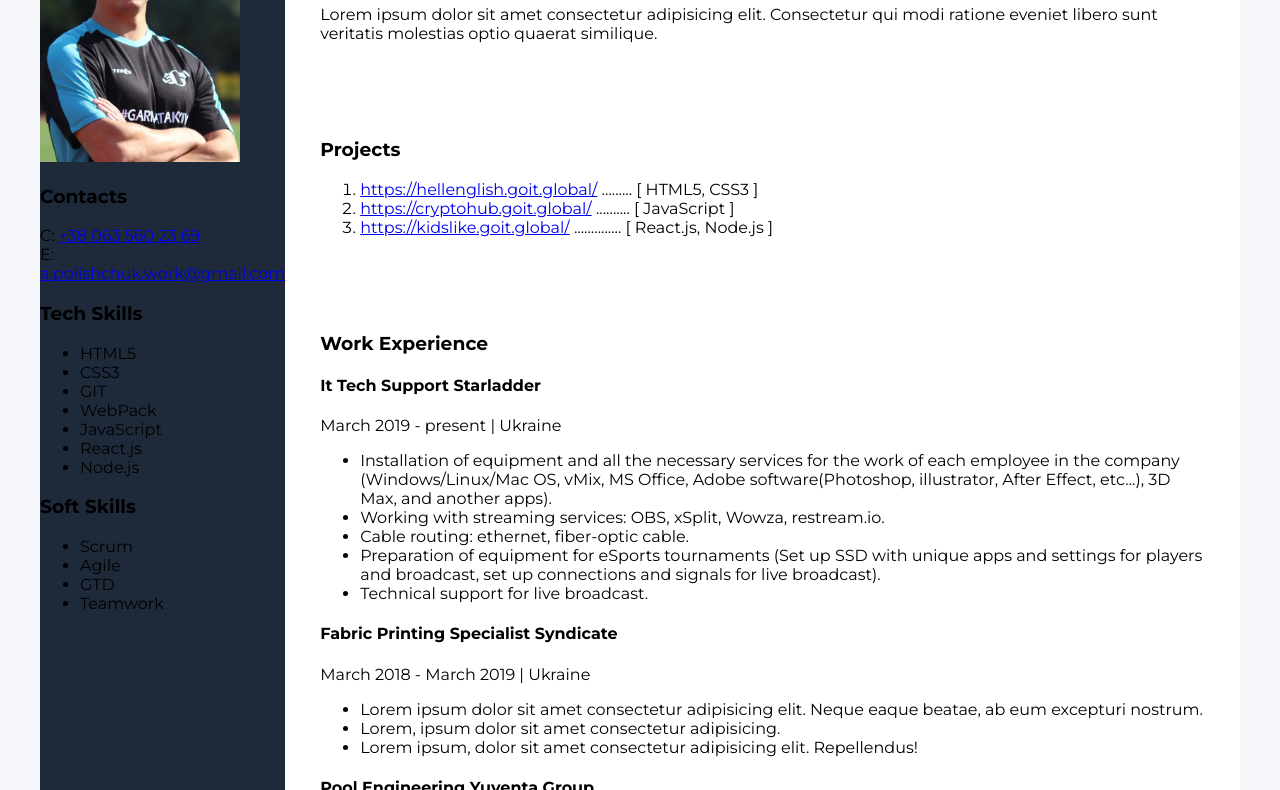
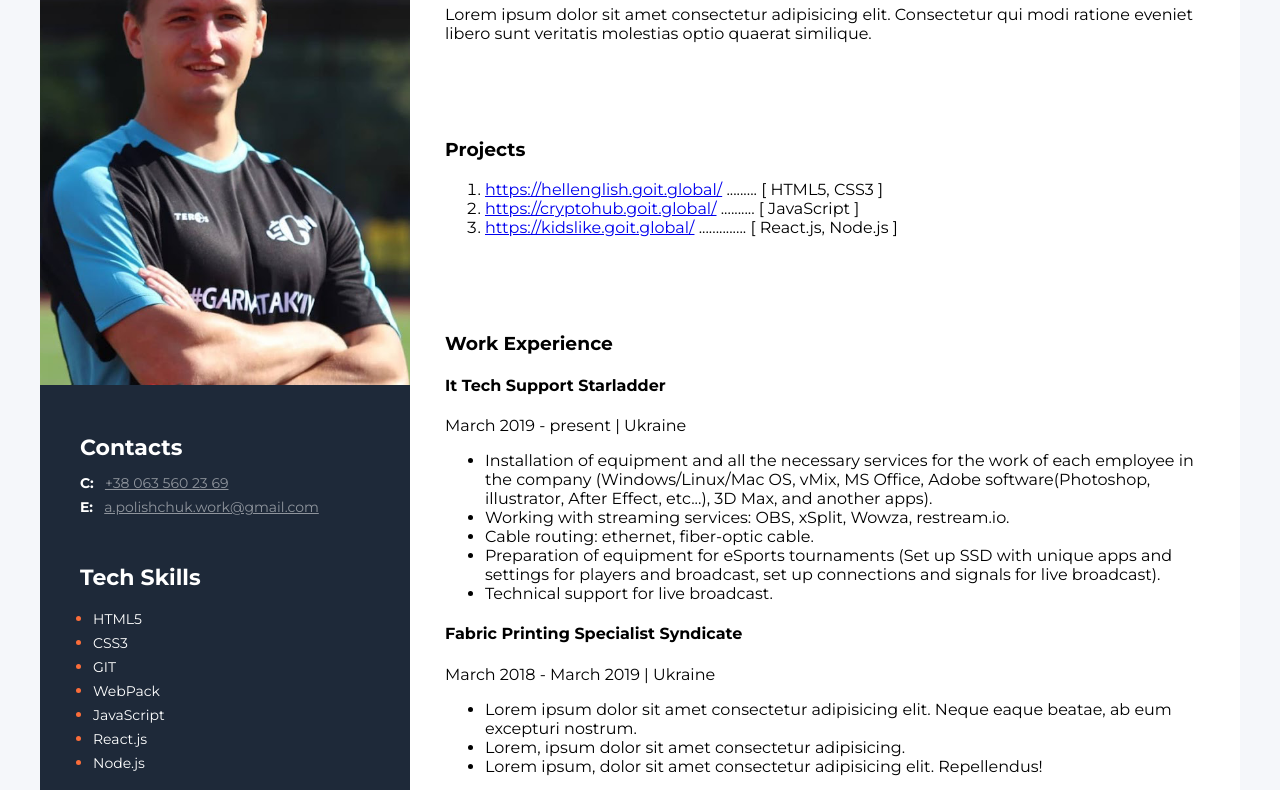
Before and after one commit to stunnerboyone/Resume, a plain HTML site: page Index.html in a window 1280 px wide. Shown: the part 181-971 px from the top of the page. Drawn offline with Linux system fonts and the light colour scheme.

Commit message:
26.12.2021...2

```diff
--- a/Index.html
+++ b/Index.html
@@ -104,43 +104,43 @@
 
         <!-- Sidebar -->
         <aside class="sidebar-section">
-            <img src="img/Photo.png" class="avatar" width="200px" alt="Avatar">
+            <img src="img/Photo.png" class="avatar" width="370px" alt="Avatar">
 
             <!--Contacts-->
-            <div>
-                <h3>Contacts</h3>
+            <div class="sidebar-info-blocks">
+                <h3 class="sidebar-tittle">Contacts</h3>
                 <div>
-                    <span>C:</span>
-                    <a href="tel:+380635602369">+38 063 560 23 69</a>
+                    <span class="contact-link-type">C:</span>
+                    <a href="tel:+380635602369" class="contact-link">+38 063 560 23 69</a>
                 </div>
                 <div>
-                    <span>E:</span>
-                    <a href="mailto:a.polishchuk.work@gmail.com">a.polishchuk.work@gmail.com</a>
+                    <span class="contact-link-type">E:</span>
+                    <a href="mailto:a.polishchuk.work@gmail.com" class="contact-link">a.polishchuk.work@gmail.com</a>
                 </div>
-            </divclass=>
+            </div>
 
             <!--Tech skills-->
-            <div>
-                <h3>Tech Skills</h3>
-                <ul>
-                    <li>HTML5</li>
-                    <li>CSS3</li>
-                    <li>GIT</li>
-                    <li>WebPack</li>
-                    <li>JavaScript</li>
-                    <li>React.js</li>
-                    <li>Node.js</li>
+            <div class="sidebar-info-blocks">
+                <h3 class="sidebar-tittle">Tech Skills</h3>
+                <ul class="sidebar-list">
+                    <li><span>HTML5</span></li>
+                    <li><span>CSS3</span></li>
+                    <li><span>GIT</span></li>
+                    <li><span>WebPack</span></li>
+                    <li><span>JavaScript</span></li>
+                    <li><span>React.js</span></li>
+                    <li><span>Node.js</span></li>
                 </ul>
             </div>
 
             <!--Soft Skills-->
-            <div>
-                <h3>Soft Skills</h3>
-                <ul>
-                    <li>Scrum</li>
-                    <li>Agile</li>
-                    <li>GTD</li>
-                    <li>Teamwork</li>
+            <div class="sidebar-info-blocks">
+                <h3 class="sidebar-tittle">Soft Skills</h3>
+                <ul class="sidebar-list">
+                    <li><span>Scrum</span></li>
+                    <li><span>Agile</span></li>
+                    <li><span>GTD</span></li>
+                    <li><span>Teamwork</span></li>
                 </ul>
             </div>
         </aside>
```
